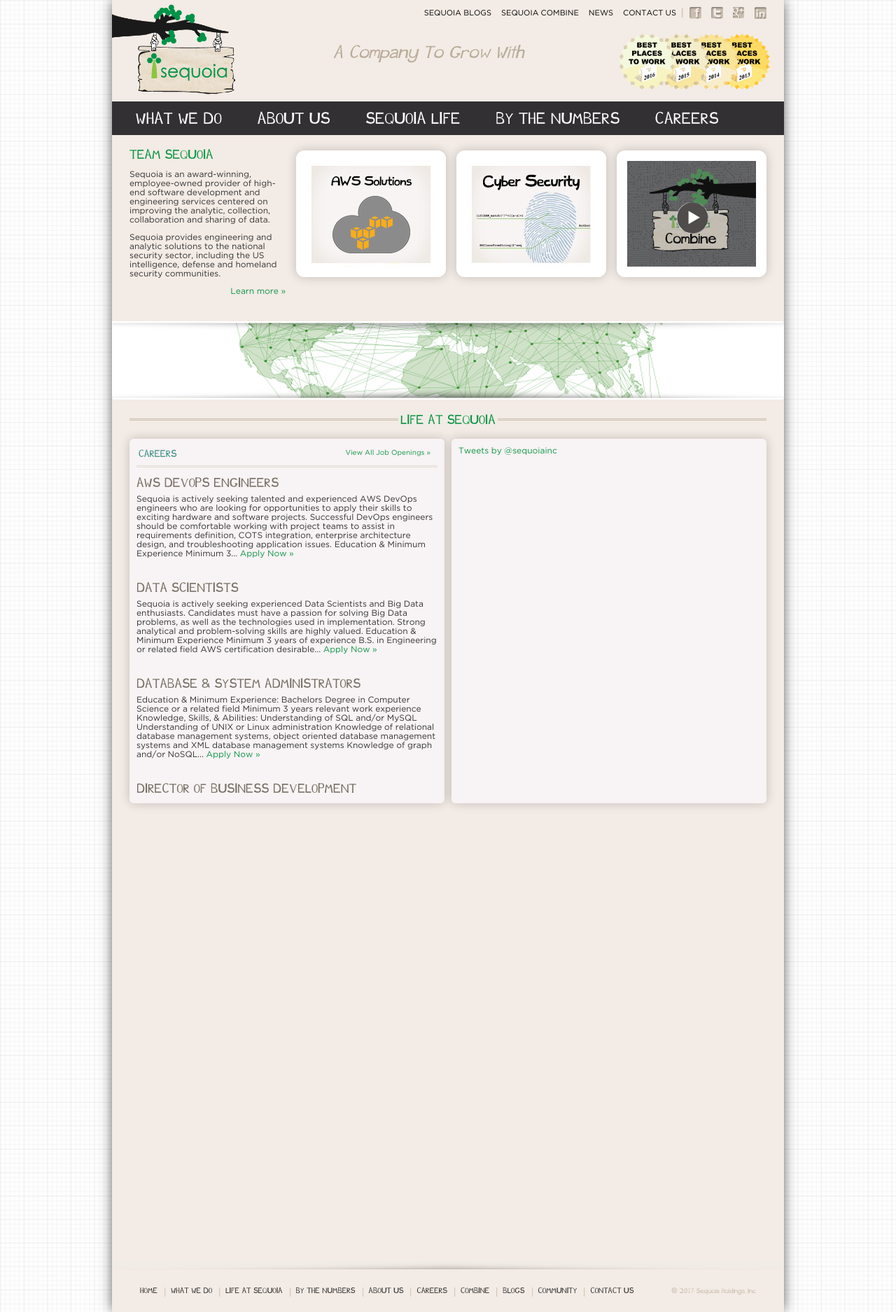
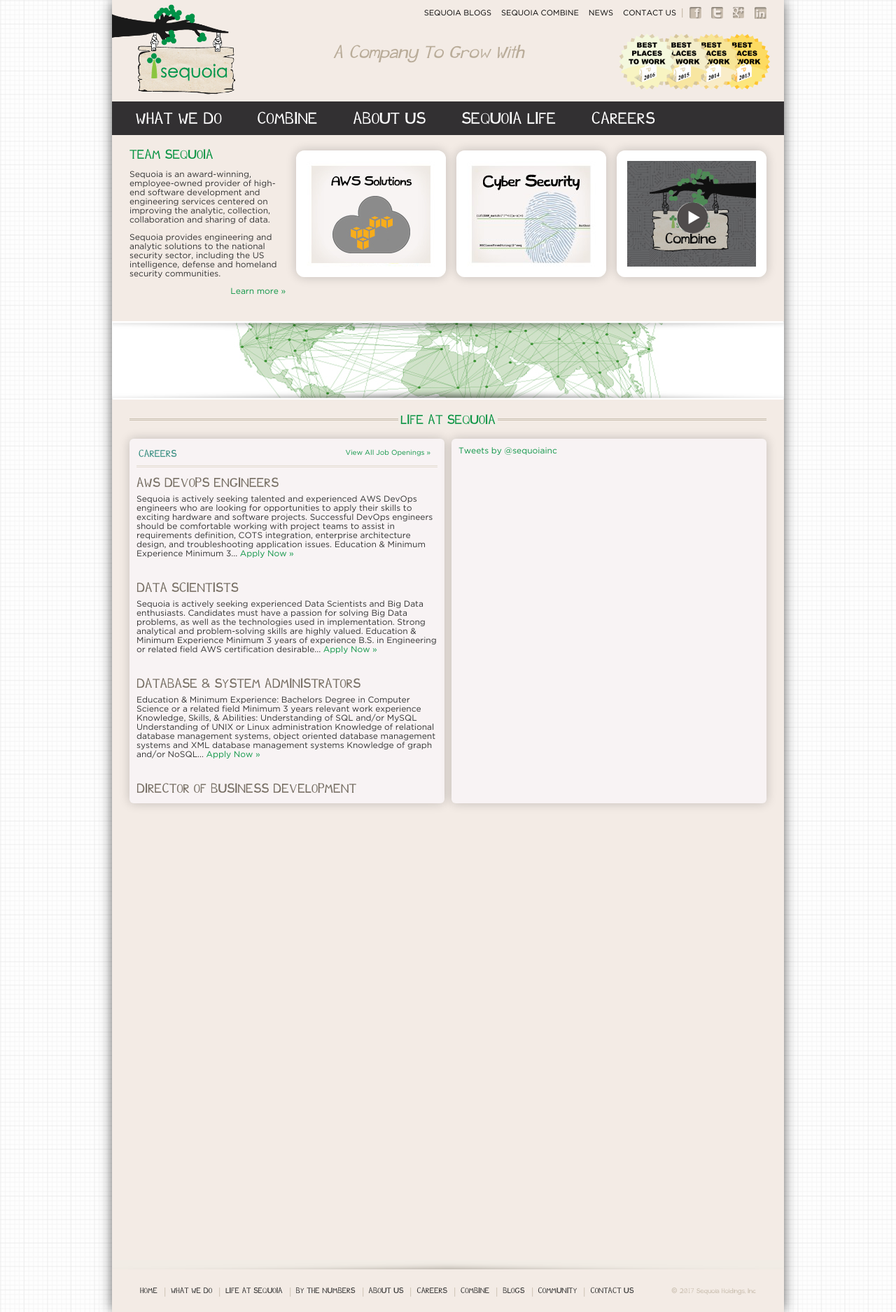
Before and after one commit to sequoiainc/www.sequoiainc.com, a Jekyll site: the page built from index.html, in a window 1280 px wide. Shown: the whole page at 70% size. Built offline with Jekyll 4.4.1, drawn with Linux system fonts in a browser that asks for light colours; comment, search, counter and statistics services are not loaded.

Commit message:
Update default.html

```diff
--- a/_layouts/default.html
+++ b/_layouts/default.html
@@ -42,9 +42,9 @@
         <nav id="layout-header_nav" class="layout-header_nav okayNav">
           <ul class="layout-menu">
             <li class="layout-menu_item"><a href="{{ site.baseurl }}/what-we-do/">What We Do</a></li>
+            <li class="layout-menu_item"><a href="{{ site.baseurl }}/aws/">Combine</a></li>
             <li class="layout-menu_item"><a href="{{ site.baseurl }}/team-sequoia/">About Us</a></li>
             <li class="layout-menu_item"><a href="{{ site.baseurl }}/life-at-sequoia/">Sequoia Life</a></li>
-            <li class="layout-menu_item"><a href="{{ site.baseurl }}/aws/">By The Numbers</a></li>
             <li class="layout-menu_item"><a href="{{ site.baseurl }}/careers/">Careers</a></li>
           </ul>
         </nav>
```
